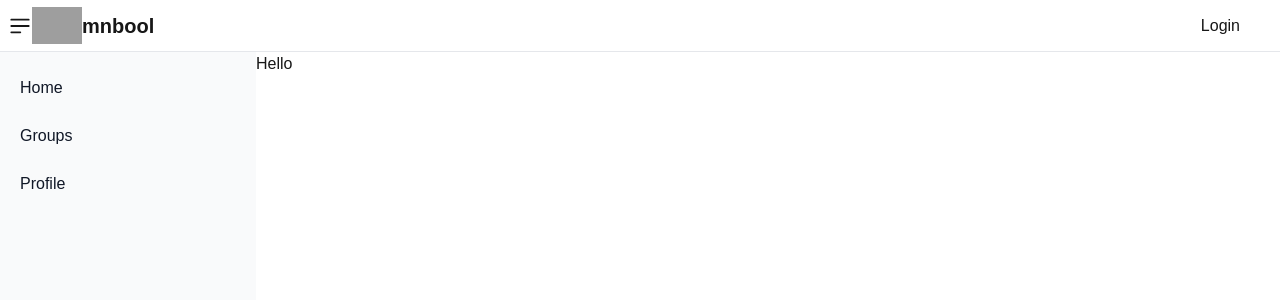
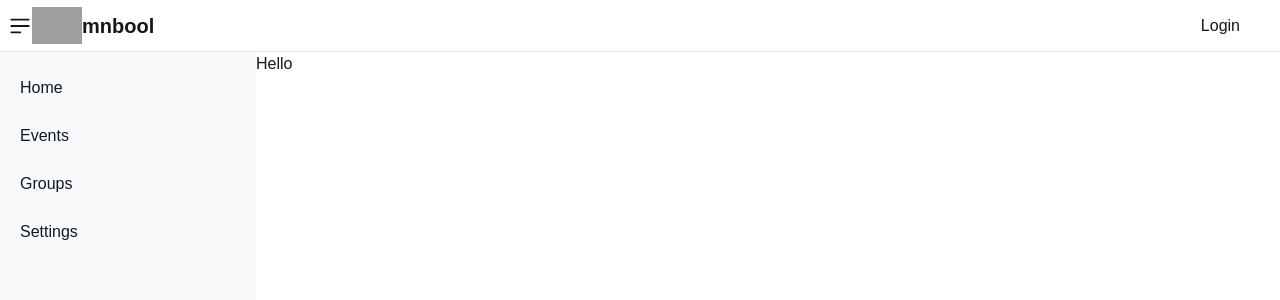
Before and after one commit to SevvyP/mnboolui, a Next.js app: page / in a window 1280 px wide. Shown: the top 300 px of the page. Built offline with nearby package versions, Linux system fonts and the light colour scheme; no server answers; grey boxes are pictures that could not be loaded.

Commit message:
settings page

```diff
--- a/src/app/page.tsx
+++ b/src/app/page.tsx
@@ -1,3 +1,5 @@
+'use client'
+
 export default function Home() {
   return (
     <>
--- a/src/app/profile/page.tsx
+++ /dev/null
@@ -1,20 +0,0 @@
-'use client'
-
-import { useUser } from "@auth0/nextjs-auth0/client";
-
-export default function Hello2() {
-  const { user, error, isLoading } = useUser()
-
-  if (isLoading) return <div>Loading...</div>;
-  if (error) return <div>{error.message}</div>;
-
-  return (
-    <>
-      <div>
-        <pre className="whitespace-pre-wrap">
-          {JSON.stringify(user, null, 2)}
-        </pre>
-      </div>
-    </>
-  )
-}
--- /dev/null
+++ b/src/app/settings/page.tsx
@@ -0,0 +1,46 @@
+'use client'
+
+import { useUser } from "@auth0/nextjs-auth0/client";
+
+export default function Settings() {
+  const { user, error, isLoading } = useUser()
+
+  if (isLoading) return <div>Loading...</div>;
+  if (error) return <div>{error.message}</div>;
+
+  return (
+    <div className="flex flex-col">
+      <div>
+        <h1 id='app' className="text-2xl">App Settings</h1>
+        <p>
+          Lorem ipsum dolor sit amet, consectetur adipiscing elit. Sed do eiusmod tempor incididunt ut labore et dolore magna aliqua.
+          Ut enim ad minim veniam, quis nostrud exercitation ullamco laboris nisi ut aliquip ex ea commodo consequat. Duis aute irure dolor
+          in reprehenderit in voluptate velit esse cillum dolore eu fugiat nulla pariatur. Excepteur sint occaecat cupidatat non proident,
+          sunt in culpa qui officia deserunt mollit anim id est laborum. Sed ut perspiciatis unde omnis iste natus error sit voluptatem
+          accusantium doloremque laudantium, totam rem aperiam, eaque ipsa quae ab illo inventore veritatis et quasi architecto beatae vitae
+          dicta sunt explicabo. Nemo enim ipsam voluptatem quia voluptas sit aspernatur aut odit aut fugit, sed quia consequuntur magni dolores
+          eos qui ratione voluptatem sequi nesciunt. Neque porro quisquam est, qui dolorem ipsum quia dolor sit amet, consectetur, adipisci velit,
+          sed quia non numquam eius modi tempora incidunt ut labore et dolore magnam aliquam quaerat voluptatem. Ut enim ad minima veniam, quis
+          nostrum exercitationem ullam corporis suscipit laboriosam, nisi ut aliquid ex ea commodi consequatur? Quis autem vel eum iure reprehenderit
+          qui in ea voluptate velit esse quam nihil molestiae consequatur, vel illum qui dolorem eum fugiat quo voluptas nulla pariatur?
+          Lorem ipsum dolor sit amet, consectetur adipiscing elit. Sed do eiusmod tempor incididunt ut labore et dolore magna aliqua.
+          Ut enim ad minim veniam, quis nostrud exercitation ullamco laboris nisi ut aliquip ex ea commodo consequat. Duis aute irure dolor
+          in reprehenderit in voluptate velit esse cillum dolore eu fugiat nulla pariatur. Excepteur sint occaecat cupidatat non proident,
+          sunt in culpa qui officia deserunt mollit anim id est laborum. Sed ut perspiciatis unde omnis iste natus error sit voluptatem
+          accusantium doloremque laudantium, totam rem aperiam, eaque ipsa quae ab illo inventore veritatis et quasi architecto beatae vitae
+          dicta sunt explicabo. Nemo enim ipsam voluptatem quia voluptas sit aspernatur aut odit aut fugit, sed quia consequuntur magni dolores
+          eos qui ratione voluptatem sequi nesciunt. Neque porro quisquam est, qui dolorem ipsum quia dolor sit amet, consectetur, adipisci velit,
+          sed quia non numquam eius modi tempora incidunt ut labore et dolore magnam aliquam quaerat voluptatem. Ut enim ad minima veniam, quis
+          nostrum exercitationem ullam corporis suscipit laboriosam, nisi ut aliquid ex ea commodi consequatur? Quis autem vel eum iure reprehenderit
+          qui in ea voluptate velit esse quam nihil molestiae consequatur, vel illum qui dolorem eum fugiat quo voluptas nulla pariatur?
+        </p>
+      </div>
+      <div>
+        <h1 id='profile' className="text-2xl">Profile Settings</h1>
+        <pre className="whitespace-pre-wrap">
+          {JSON.stringify(user, null, 2)}
+        </pre>
+      </div>
+    </div>
+  )
+}
--- a/src/components/sidebar/sidebar.tsx
+++ b/src/components/sidebar/sidebar.tsx
@@ -1,20 +1,33 @@
 'use client'
 
 import { useSidebar } from '@/contexts/sidebarcontext';
+
+const Items = [{
+  name: 'Home',
+  link: '/',
+}, {
+  name: 'Events',
+  link: '/events',
+},
+{
+  name: 'Groups',
+  link: '/groups',
+}, {
+  name: 'Settings',
+  link: '/settings',
+}]
 
 export default function Sidebar() {
   const { isSidebarOpen } = useSidebar();
 
   return (
-    <div className={`flex-col w-64 bg-gray-50 dark:bg-gray-800 transform duration-300 ease-in-out ${isSidebarOpen ? 'ml-0' : '-ml-64'}`}>
+    <div className={`flex-col w-64 shrink-0 bg-gray-50 dark:bg-gray-800 transform duration-300 ease-in-out ${isSidebarOpen ? 'ml-0' : '-ml-64'}`}>
       <div className='h-full px-3 py-4 overflow-y-auto bg-gray-50 dark:bg-gray-800 '>
         <div className='space-y-2 font-medium'>
-          <h1 className='flex items-center p-2 text-gray-900 rounded-lg hover:bg-gray-100 group dark:text-white dark:hover:bg-gray-700'
-            onClick={() => window.location.href = '/'}>Home</h1>
-          <h1 className='flex items-center p-2 text-gray-900 rounded-lg hover:bg-gray-100 group dark:text-white dark:hover:bg-gray-700'
-            onClick={() => window.location.href = '/groups'}>Groups</h1>
-          <h1 className='flex items-center p-2 text-gray-900 rounded-lg hover:bg-gray-100 group dark:text-white dark:hover:bg-gray-700'
-            onClick={() => window.location.href = '/profile'}>Profile</h1>
+          {Items.map((item, index) => (
+            <h1 key={index} className='flex items-center p-2 text-gray-900 rounded-lg hover:bg-gray-100 group dark:text-white dark:hover:bg-gray-700'
+              onClick={() => window.location.href = item.link}>{item.name}</h1>
+          ))}
         </div>
       </div>
     </div>
--- a/src/components/userprofile/userprofile.jsx
+++ b/src/components/userprofile/userprofile.jsx
@@ -33,7 +33,7 @@ const UserProfile = () => {
 
             {isOpen && (
                 <div ref={dropdownRef} className="absolute top-full bottom-auto left-auto w-48 bg-white border border-gray-300 rounded-lg shadow-lg dark:bg-gray-800 dark:border-gray-700">
-                    <div className="p-2 cursor-pointer hover:bg-gray-100 hover:rounded-lg dark:bg-gray-800 dark:hover:bg-gray-700" onClick={() => window.location.href = '/profile'}>
+                    <div className="p-2 cursor-pointer hover:bg-gray-100 hover:rounded-lg dark:bg-gray-800 dark:hover:bg-gray-700" onClick={() => window.location.href = '/settings#:~:text=Profile%20Settings'}>
                         Profile Settings
                     </div>
                     <div className="p-2 cursor-pointer hover:bg-gray-100 hover:rounded-lg dark:bg-gray-800 dark:hover:bg-gray-700" onClick={() => window.location.href = '/api/auth/logout'}>
```
Also changed, not shown: package.json (line endings or trailing spaces).
